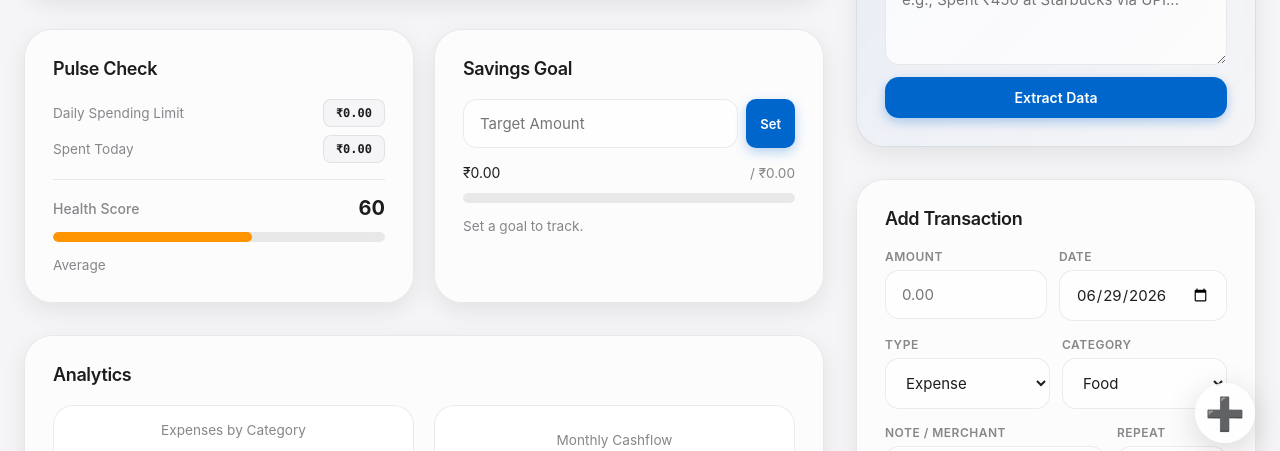
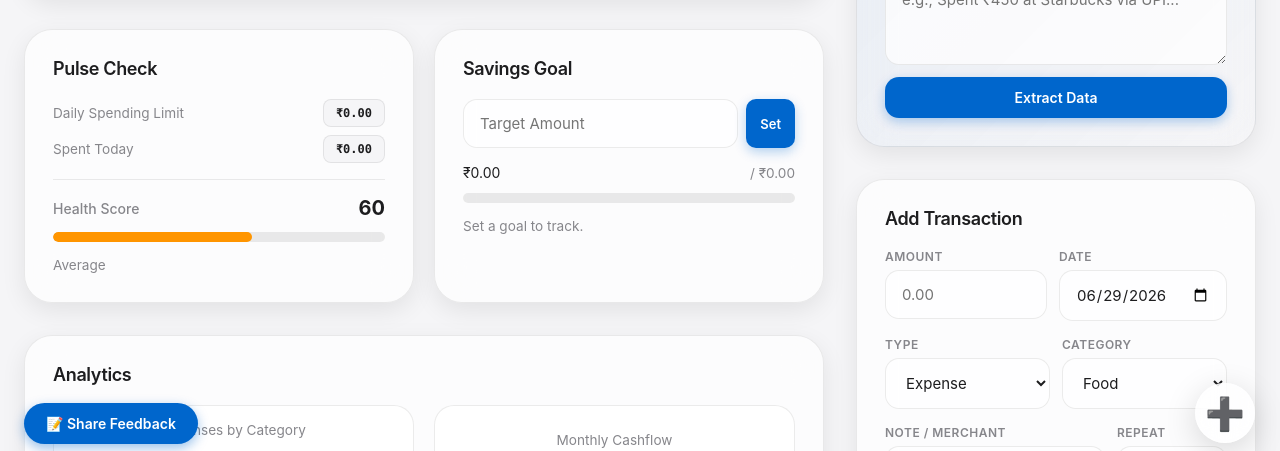
Before and after one commit to akshadrane91-ui/financeos, a plain HTML site: page index.html in a window 1280 px wide. Shown: the part 332-783 px from the top of the page. Drawn offline with Linux system fonts and the light colour scheme.

Commit message:
Update index.html

```diff
--- a/index.html
+++ b/index.html
@@ -1698,5 +1698,8 @@
         // Initialize core application and self-tests on load
         document.addEventListener("DOMContentLoaded", () => { StorageManager.load(); UI.init(); SelfTests.runAll(); });
     </script>
+  <a href="https://docs.google.com/forms/d/e/1FAIpQLSfbrgzZocaUV6FA6T0bJNKVFgi4ZJElDifT4Ox9YkiT-S3mpw/viewform" target="_blank" style="position:fixed;bottom:24px;left:24px;background:#0066cc;color:white;padding:12px 22px;border-radius:24px;font-weight:600;font-size:14px;text-decoration:none;box-shadow:0 4px 12px rgba(0,102,204,0.4);z-index:9999;font-family:-apple-system,sans-serif;">
+📝 Share Feedback
+</a>
 </body>
 </html>
```
